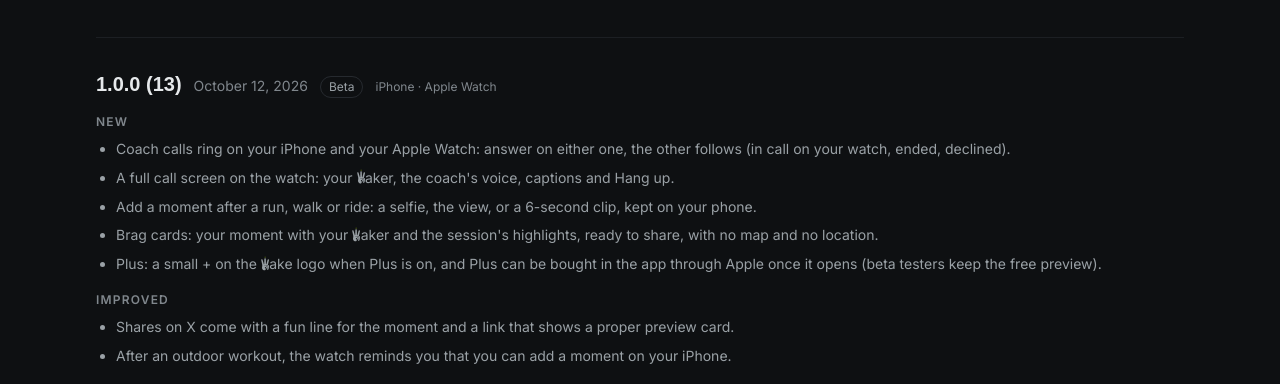
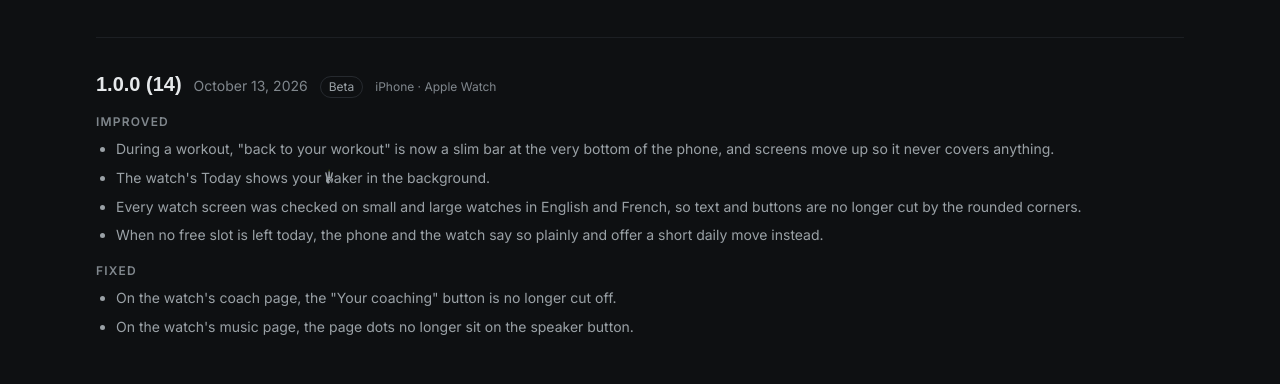
Before and after one commit to 4gjnbzb4zf-sudo/vvake-web, a Next.js app: page /en/releases/ in a window 1280 px wide. Shown: the part 232-616 px from the top of the page. Built offline with nearby package versions, Linux system fonts and the light colour scheme; no server answers; a web font is replaced by a local one.

Commit message:
Release notes: 1.0.0 (14)

```diff
--- a/src/data/releases.ts
+++ b/src/data/releases.ts
@@ -18,6 +18,38 @@ export interface Release {
 }
 
 export const releases: Release[] = [
+  {
+    version: "1.0.0 (14)",
+    date: "2026-10-13",
+    channel: "beta",
+    devices: ["iphone", "watch"],
+    notes: {
+      en: {
+        improved: [
+          'During a workout, "back to your workout" is now a slim bar at the very bottom of the phone, and screens move up so it never covers anything.',
+          "The watch's Today shows your VVaker in the background.",
+          "Every watch screen was checked on small and large watches in English and French, so text and buttons are no longer cut by the rounded corners.",
+          "When no free slot is left today, the phone and the watch say so plainly and offer a short daily move instead.",
+        ],
+        fixed: [
+          'On the watch\'s coach page, the "Your coaching" button is no longer cut off.',
+          "On the watch's music page, the page dots no longer sit on the speaker button.",
+        ],
+      },
+      fr: {
+        improved: [
+          "Pendant une séance, « Retour à ta séance » devient une fine barre tout en bas du téléphone, et les écrans remontent pour qu'elle ne cache rien.",
+          "L'écran Aujourd'hui de la montre affiche votre VVaker en fond.",
+          "Chaque écran de la montre a été vérifié sur petites et grandes montres, en anglais et en français : textes et boutons ne sont plus coupés par les coins arrondis.",
+          "Quand il ne reste plus de créneau libre aujourd'hui, le téléphone et la montre le disent clairement et proposent un petit mouvement du jour.",
+        ],
+        fixed: [
+          "Sur la page coach de la montre, le bouton « Ton coaching » n'est plus coupé.",
+          "Sur la page musique de la montre, les points de page ne recouvrent plus le bouton haut-parleur.",
+        ],
+      },
+    },
+  },
   {
     version: "1.0.0 (13)",
     date: "2026-10-12",
```
